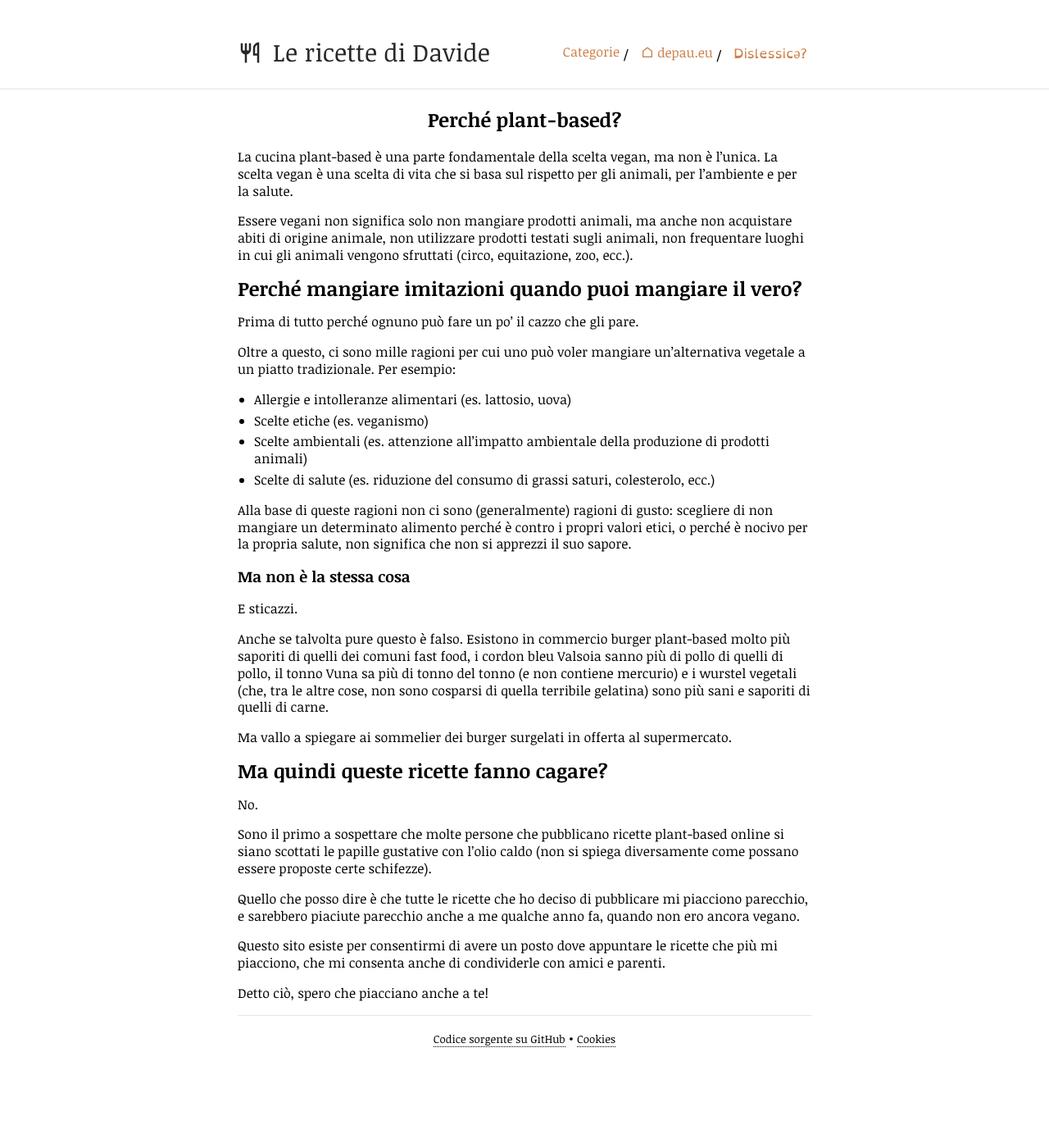
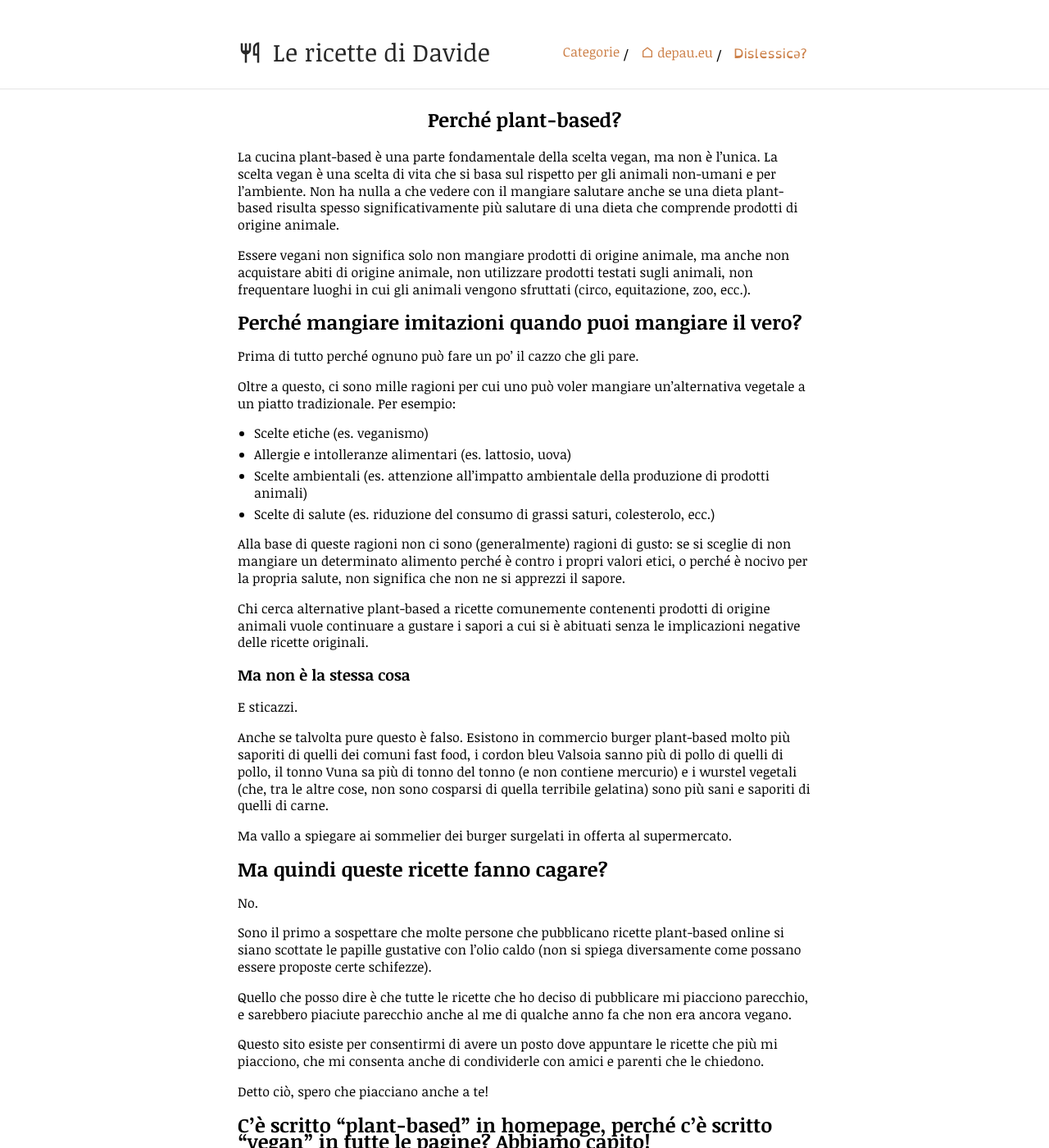
Before and after one commit to depau/ricette.depau.eu, a Jekyll site: the page built from plant-based.md, in a window 1280 px wide and 1400 px high. Shown: the whole window at 82% size. Built offline with Jekyll 4.4.1, drawn with Linux system fonts in a browser that asks for light colours; comment, search, counter and statistics services are not loaded; some of the changed text lies outside the part shown.

Commit message:
Update plant-based.md

```diff
--- a/plant-based.md
+++ b/plant-based.md
@@ -5,11 +5,13 @@ permalink: /plant-based/
 ---
 
 La cucina plant-based è una parte fondamentale della scelta vegan, ma non è l'unica. La scelta vegan è una scelta di
-vita che si basa sul rispetto per gli animali, per l'ambiente e per la salute.
+vita che si basa sul rispetto per gli animali non-umani e per l'ambiente. Non ha nulla a che vedere con il mangiare
+salutare anche se una dieta plant-based risulta spesso significativamente più salutare di una dieta che comprende
+prodotti di origine animale.
 
-Essere vegani non significa solo non mangiare prodotti animali, ma anche non acquistare abiti di origine animale, non
-utilizzare prodotti testati sugli animali, non frequentare luoghi in cui gli animali vengono sfruttati (circo,
-equitazione, zoo, ecc.).
+Essere vegani non significa solo non mangiare prodotti di origine animale, ma anche non acquistare abiti di origine
+animale, non utilizzare prodotti testati sugli animali, non frequentare luoghi in cui gli animali vengono sfruttati
+(circo, equitazione, zoo, ecc.).
 
 ## Perché mangiare imitazioni quando puoi mangiare il vero?
 
@@ -18,14 +20,17 @@ Prima di tutto perché ognuno può fare un po' il cazzo che gli pare.
 Oltre a questo, ci sono mille ragioni per cui uno può voler mangiare un'alternativa vegetale a un piatto tradizionale.
 Per esempio:
 
+- Scelte etiche (es. veganismo)
 - Allergie e intolleranze alimentari (es. lattosio, uova)
-- Scelte etiche (es. veganismo)
 - Scelte ambientali (es. attenzione all'impatto ambientale della produzione di prodotti animali)
 - Scelte di salute (es. riduzione del consumo di grassi saturi, colesterolo, ecc.)
 
-Alla base di queste ragioni non ci sono (generalmente) ragioni di gusto: scegliere di non mangiare un determinato
-alimento perché è contro i propri valori etici, o perché è nocivo per la propria salute, non significa che non si
-apprezzi il suo sapore.
+Alla base di queste ragioni non ci sono (generalmente) ragioni di gusto: se si sceglie di non mangiare un determinato
+alimento perché è contro i propri valori etici, o perché è nocivo per la propria salute, non significa che non ne si
+apprezzi il sapore.
+
+Chi cerca alternative plant-based a ricette comunemente contenenti prodotti di origine animali vuole continuare a
+gustare i sapori a cui si è abituati senza le implicazioni negative delle ricette originali.
 
 ### Ma non è la stessa cosa
 
@@ -42,13 +47,22 @@ Ma vallo a spiegare ai sommelier dei burger surgelati in offerta al supermercato
 
 No.
 
-Sono il primo a sospettare che molte persone che pubblicano ricette plant-based online si siano scottati le papille
+Sono il primo a sospettare che molte persone che pubblicano ricette plant-based online si siano scottate le papille
 gustative con l'olio caldo (non si spiega diversamente come possano essere proposte certe schifezze).
 
 Quello che posso dire è che tutte le ricette che ho deciso di pubblicare mi piacciono parecchio, e sarebbero piaciute
-parecchio anche a me qualche anno fa, quando non ero ancora vegano.
+parecchio anche al me di qualche anno fa che non era ancora vegano.
 
 Questo sito esiste per consentirmi di avere un posto dove appuntare le ricette che più mi piacciono, che mi consenta
-anche di condividerle con amici e parenti.
+anche di condividerle con amici e parenti che le chiedono.
 
 Detto ciò, spero che piacciano anche a te!
+
+## C'è scritto "plant-based" in homepage, perché c'è scritto "vegan" in tutte le pagine? Abbiamo capito!
+
+Perché così chi arriva a una ricetta da un motore di ricerca senza passare per la pagina principale sa rapidamente
+cosa ha trovato.
+
+In questo modo può decidere se fuggire immediatamente, inveire contro i vegani con i luoghi comuni e rassenerarsi
+tra i propri traumi non guariti, oppure rassenerarsi e gioire nel non dover perscrutare la lista degli ingredienti
+alla ricerca dell'ingrediente da evitare.
```
